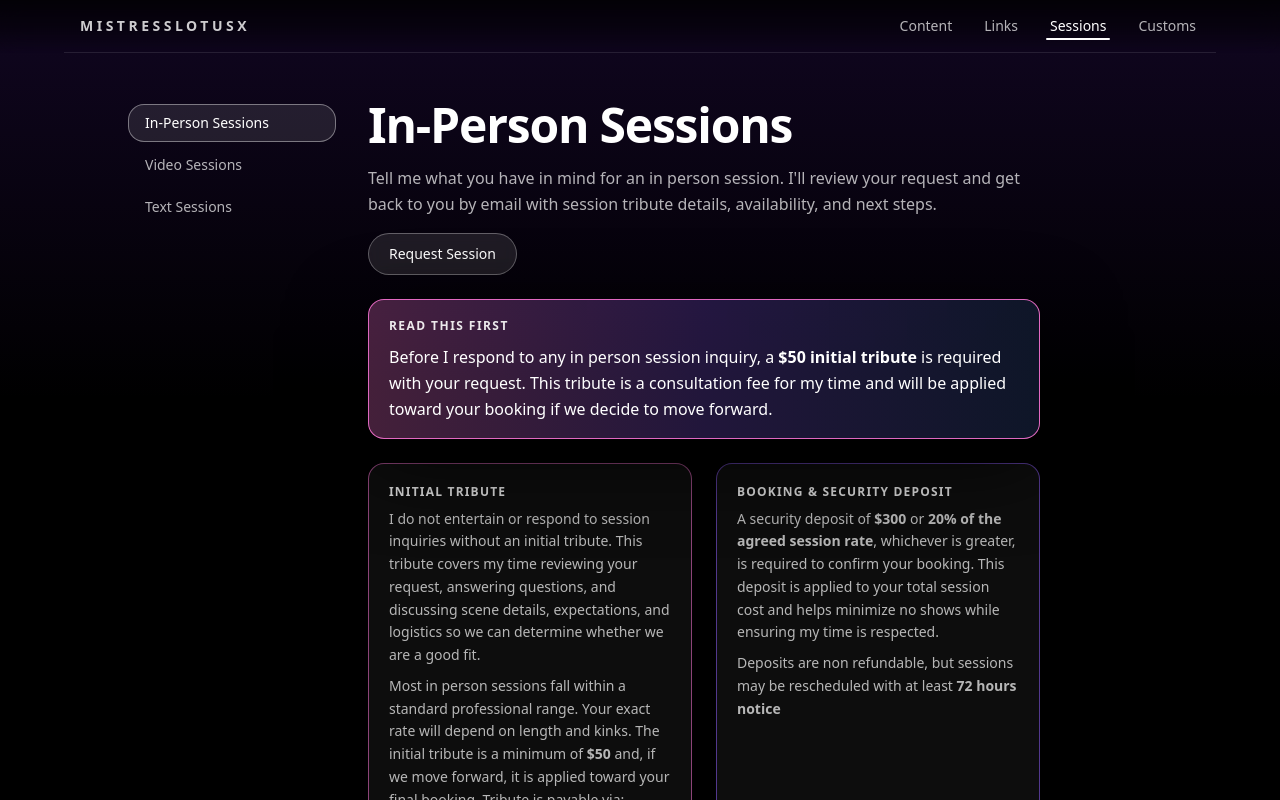
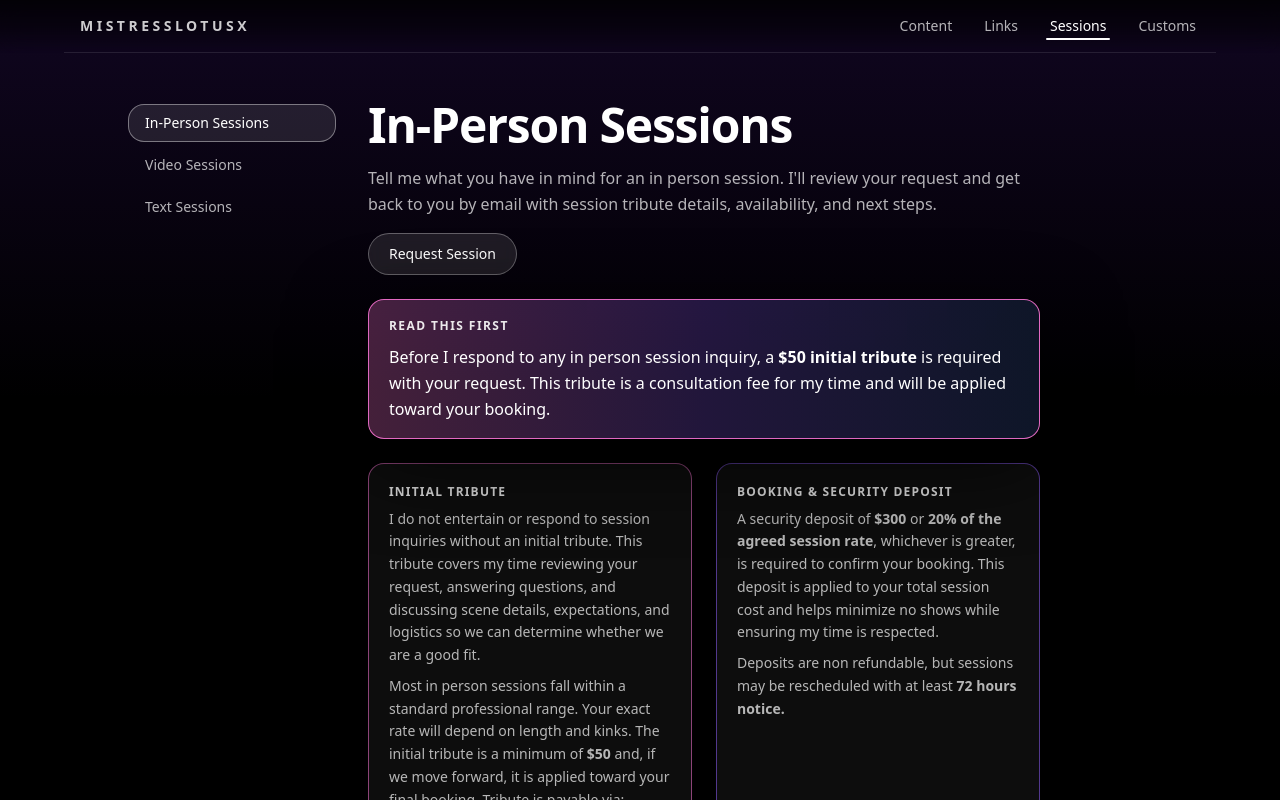
Before and after one commit to ZechsMerquise1/missreslotusx-website, a Next.js app: page /sessions in a window 1280 px wide. Shown: the top 800 px of the page. Built offline with nearby package versions, Linux system fonts and the light colour scheme.

Commit message:
Changed something in sessions

```diff
--- a/app/sessions/page.tsx
+++ b/app/sessions/page.tsx
@@ -209,8 +209,7 @@ export default function SessionsPage() {
                         Before I respond to any in person session inquiry, a{" "}
                         <span className="font-semibold">$50 initial tribute</span> is
                         required with your request. This tribute is a consultation fee
-                        for my time and will be applied toward your booking if we
-                        decide to move forward.
+                        for my time and will be applied toward your booking.
                       </p>
                     </div>
 
@@ -325,7 +324,7 @@ export default function SessionsPage() {
                         </p>
                         <p className="mt-2 text-sm text-white/70 leading-relaxed">
                           Deposits are non refundable, but sessions may be rescheduled
-                          with at least <span className="font-semibold">72 hours notice</span>{" "}
+                          with at least <span className="font-semibold">72 hours notice.</span>{" "}
                         </p>
                       </div>
                     </div>
```
